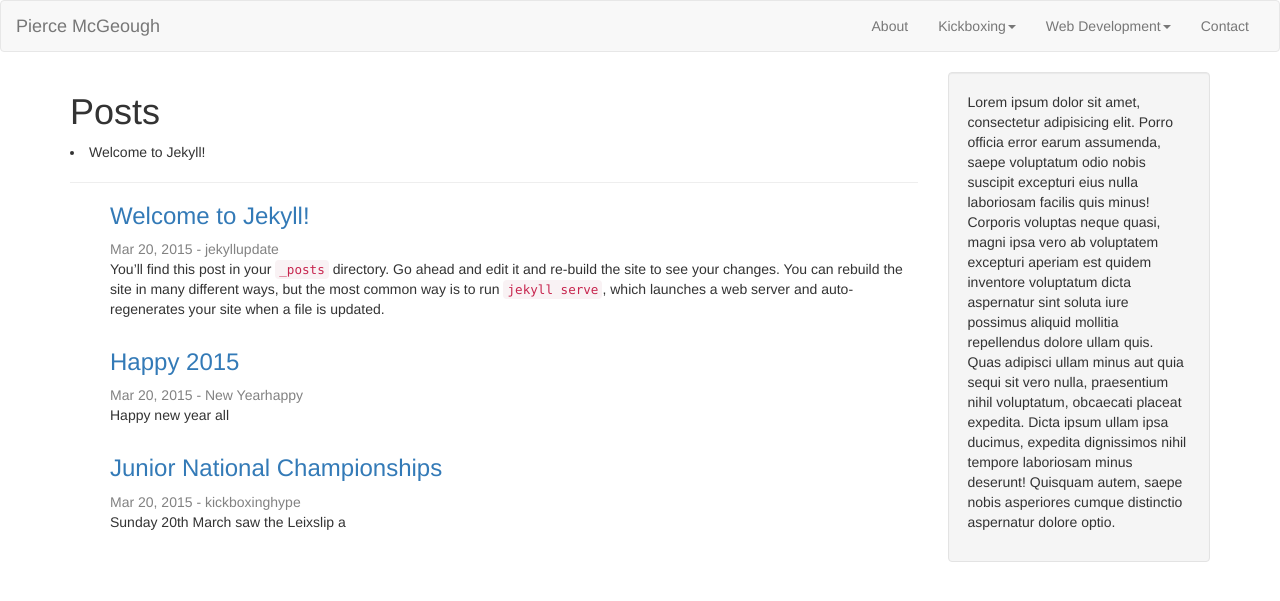
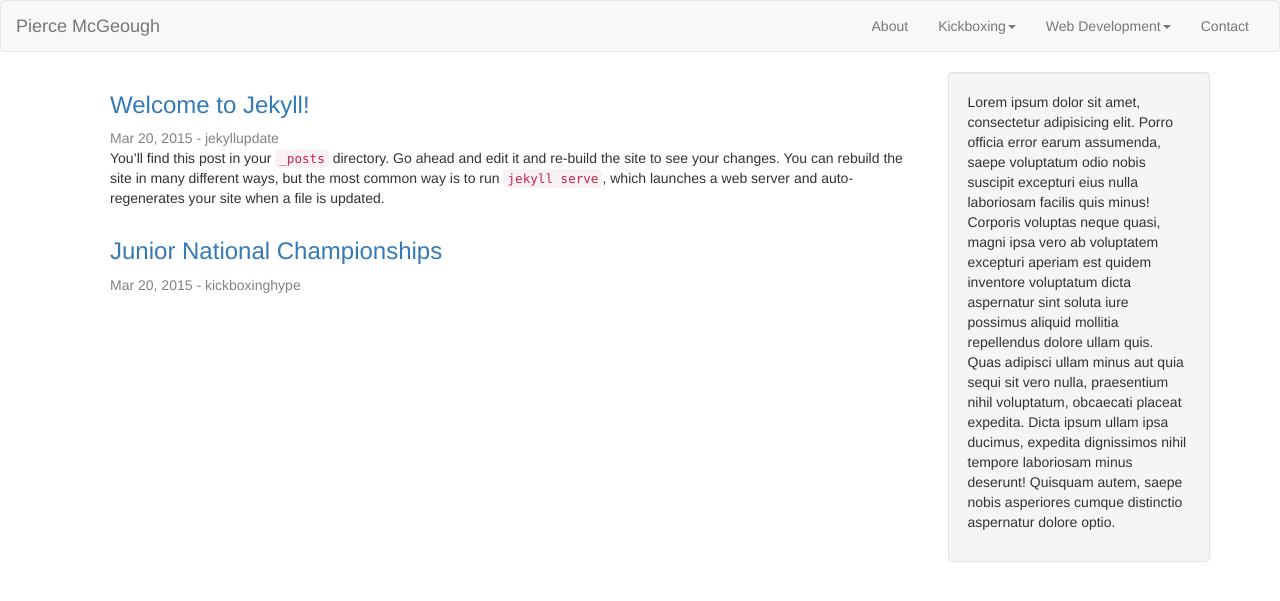
Before and after one commit to piercemcgeough/piercemcgeough, a Jekyll site: the page built from index.html, in a window 1280 px wide. Shown: the top 601 px of the page. Built offline with Jekyll 4.4.1, drawn with Linux system fonts in a browser that asks for light colours; nearby versions of some CDN libraries.

Commit message:
removed a test entry

```diff
--- a/_posts/2015-01-01-happy-2015.markdown
+++ /dev/null
@@ -1,8 +0,0 @@
----
-layout: post
-title:  Happy 2015
-date:   2015-03-20 20:59:52
-categories: [New Year, happy]
----
-
-Happy new year all
--- a/_posts/2015-03-22-kbi-juniors.markdown
+++ b/_posts/2015-03-22-kbi-juniors.markdown
@@ -4,5 +4,3 @@ title:  Junior National Championships
 date:   2015-03-20 12:00:00
 categories: [kickboxing, hype]
 ---
-
-Sunday 20th March saw the Leixslip a
--- a/index.html
+++ b/index.html
@@ -2,14 +2,6 @@
 layout: default
 title: Home
 ---
-
-<h1>Posts</h1>
-
-{% for post in site.categories['jekyll'] %}
-    <li>{{ post.title }}</li>
-{% endfor %}
-
-<hr>
 
 <ul class="post-list">
 	{% for post in site.posts %}
```
